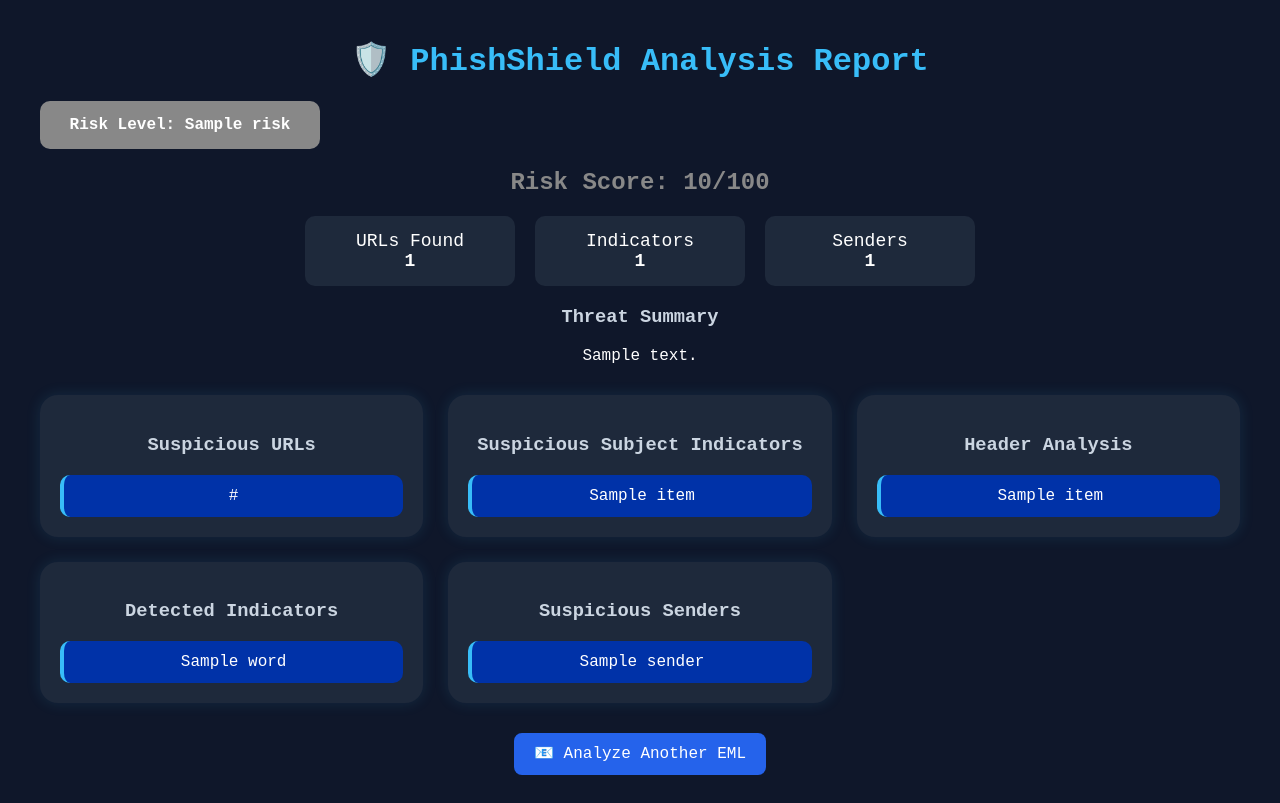
After one commit to MahabhoiAryan/PhishShield, a Flask app: template backend/templates/report.html in a window 1280 px wide. The commit adds this page. Run offline with Flask 3, Linux system fonts and the light colour scheme; the template is opened without the code that fills it: most values are stand-ins (such as "Sample title", 1, 10 or a date in 2020).

Commit message:
Feature added and Major Updation in Files plus few bugs resolved

```diff
--- a/backend/app.py
+++ b/backend/app.py
@@ -1,5 +1,13 @@
 from analyzers.language_checker import detect_suspicious_words, calculate_risk
 from flask import Flask, render_template, request
+from analyzers.eml_parser import parse_eml_file
+from analyzers.subject_checker import analyze_subject
+from analyzers.header_checker import analyze_headers
+from database.db import create_table, save_scan
+
+app = Flask(__name__)
+
+create_table()
 
 from analyzers.url_checker import (
     extract_urls,
@@ -20,8 +28,36 @@ def home():
 
 @app.route("/analyze", methods=["POST"])
 def analyze():
+    uploaded_file = request.files.get("email_file")
+    text_content = request.form.get("email_content", "").strip()
 
-    email_content = request.form["email_content"]
+    if (
+        (not uploaded_file or uploaded_file.filename == "")
+        and text_content == ""
+    ):
+        return """
+        <script>
+            alert("Please paste email content or upload an EML file.");
+            window.location.href='/';
+        </script>
+        """
+    if uploaded_file and uploaded_file.filename.endswith(".eml"):
+
+        parsed_email = parse_eml_file(uploaded_file)
+
+        sender = parsed_email["sender"]
+        subject = parsed_email["subject"]
+        body = parsed_email["body"]
+        headers = parsed_email["headers"]
+
+        email_content = f"""
+        {headers}
+
+        {body}
+        """
+    else:
+
+        email_content = text_content
 
     detected_words = detect_suspicious_words(email_content)
 
@@ -30,19 +66,25 @@ def analyze():
     suspicious_urls, url_risk = check_suspicious_urls(urls)
 
     sender_findings, sender_risk = analyze_sender(email_content)
+    print("EMAIL CONTENT SENT TO HEADER CHECKER")
+    print(email_content)
 
-    uploaded_file = request.files.get("email_file")
-
-    print(uploaded_file)
+    header_findings, header_risk = analyze_headers(email_content)
 
     url_count = len(suspicious_urls)
 
     indicator_count = len(detected_words)
 
     sender_count = len(sender_findings)
+    subject_findings, subject_risk = analyze_subject(subject if 'subject' in locals() else "")
+    keyword_score, _ = calculate_risk(detected_words)
 
-    keyword_score, _ = calculate_risk(detected_words)
-    score = keyword_score + url_risk + sender_risk
+    score = ( keyword_score + url_risk + sender_risk + subject_risk + header_risk )
+    if score > 100:
+        score = 100
+    needle_angle = (score / 100) * 180 - 90
+    confidence = min(score, 100)
+    score = min(score, 100)
     if score >= 40:
         risk = "HIGH"
     elif score >= 20:
@@ -56,6 +98,12 @@ def analyze():
     suspicious_urls
 )
 
+    save_scan(
+        sender if 'sender' in locals() else "Manual Input",
+        risk,
+        score
+    )
+
     badge_color = {
     "LOW": "#22c55e",
     "MEDIUM": "#facc15",
@@ -64,124 +112,157 @@ def analyze():
 
 
 
-    return f"""
-    <!DOCTYPE html>
-    <html>
+        # return f"""
+        # <!DOCTYPE html>
+        # <html>
 
-    <head>
-    <title>PhishShield Report</title>
-    </head>
+        # <head>
+        # <title>PhishShield Report</title>
+        # </head>
 
-    <body style="
-    background:#0f172a;
-    color:white;
-    font-family:Arial;
-    padding:40px;">
+        # <body style="
+        # background:#0f172a;
+        # color:white;
+        # font-family:Arial;
+        # padding:40px;">
 
-    <h1>🛡️ PhishShield Analysis Report</h1>
+        # <h1>🛡️ PhishShield Analysis Report</h1>
 
-    <div style="
-    background:{badge_color};
-    padding:15px;
-    width:250px;
-    border-radius:10px;
-    font-weight:bold;">
+        # <div style="
+        # background:{badge_color};
+        # padding:15px;
+        # width:250px;
+        # border-radius:10px;
+        # font-weight:bold;">
 
-    Risk Level: {risk}
+        # Risk Level: {risk}
 
-    </div>
-    <div style="
-    display:flex;
-    gap:20px;
-    margin-top:20px;
-    margin-bottom:20px;">
+        # </div>
+        # <div style="
+        # display:flex;
+        # gap:20px;
+        # margin-top:20px;
+        # margin-bottom:20px;">
 
-    <div style="
-    background:#1e293b;
-    padding:15px;
-    border-radius:10px;
-    width:180px;
+        # <div style="
+        # background:#1e293b;
+        # padding:15px;
+        # border-radius:10px;
+        # width:180px;
 
-    text-align:center;
+        # text-align:center;
 
-    font-size:18px;
+        # font-size:18px;
 
-    box-shadow:0 0 10px rgba(56,189,248,0.2);">
-    URLs Found<br>
-    <b>{url_count}</b>
-    </div>
+        # box-shadow:0 0 10px rgba(56,189,248,0.2);">
+        # URLs Found<br>
+        # <b>{url_count}</b>
+        # </div>
 
-    <div style="
-    background:#1e293b;
-    padding:15px;
-    border-radius:10px;
-    width:180px;
+        # <div style="
+        # background:#1e293b;
+        # padding:15px;
+        # border-radius:10px;
+        # width:180px;
 
-    text-align:center;
+        # text-align:center;
 
-    font-size:18px;
+        # font-size:18px;
 
-    box-shadow:0 0 10px rgba(56,189,248,0.2);">
-    Indicators<br>
-    <b>{indicator_count}</b>
-    </div>
+        # box-shadow:0 0 10px rgba(56,189,248,0.2);">
+        # Indicators<br>
+        # <b>{indicator_count}</b>
+        # </div>
 
-    <div style="
-    background:#1e293b;
-    padding:15px;
-    border-radius:10px;
-    width:180px;
+        # <div style="
+        # background:#1e293b;
+        # padding:15px;
+        # border-radius:10px;
+        # width:180px;
 
-    text-align:center;
+        # text-align:center;
 
-    font-size:18px;
+        # font-size:18px;
 
-    box-shadow:0 0 10px rgba(56,189,248,0.2);">
-    Senders<br>
-    <b>{sender_count}</b>
-    </div>
+        # box-shadow:0 0 10px rgba(56,189,248,0.2);">
+        # Senders<br>
+        # <b>{sender_count}</b>
+        # </div>
 
-    </div>
-    <br>
+        # </div>
+        # <br>
 
 
-    <h2>Risk Score: {score}/100</h2>
+        # <h2>Risk Score: {score}/100</h2>
 
-    <h3>Threat Summary</h3>
+        # <h3>Threat Summary</h3>
 
-    <p>{summary}</p>
+        # <p>{summary}</p>
 
-    <h3>Suspicious URLs</h3>
+        # <h3>Suspicious URLs</h3>
 
-    <ul>
-    {''.join(f'<li>{url}</li>' for url in suspicious_urls)}
-    </ul>
+        # <ul>
+        # {''.join(f'<li>{url}</li>' for url in suspicious_urls)}
+        # </ul>
 
-    <h3>Detected Indicators</h3>
-    <ul>
-    {''.join(f'<li>{word}</li>' for word in detected_words)}
-    </ul>
+        # <h3>Suspicious Subject Indicators</h3>
 
-    <h3>Suspicious Senders</h3>
+        # <ul>
+        # {''.join(f'<li>{item}</li>' for item in subject_findings)}
+        # </ul>
 
-    <ul>
-    {''.join(f'<li>{sender}</li>' for sender in sender_findings)}
-    </ul>
+        # <h3>Header Analysis</h3>
 
-    <br>
+        # <ul>
+        # {''.join(f'<li>{item}</li>' for item in header_findings)}
 
-    <a href="/" style="
-    color:#38bdf8;
-    text-decoration:none;
-    font-size:18px;">
-    ← Analyze Another Email
-    </a>
+        # {"<li>No suspicious headers detected</li>" if not header_findings else ""}
+        # </ul>
 
-    </body>
+        # <h3>Detected Indicators</h3>
+        # <ul>
+        # {''.join(f'<li>{word}</li>' for word in detected_words)}
+        # </ul>
 
-    </html>
-    """
+        # <h3>Suspicious Senders</h3>
 
+        # <ul>
+        # {''.join(f'<li>{sender}</li>' for sender in sender_findings)}
+        # </ul>
 
+        # <br>
+
+        # <a href="/" style="
+        # color:#38bdf8;
+        # text-decoration:none;
+        # font-size:18px;">
+        # ← Analyze Another Email
+        # </a>
+
+        # </body>
+
+        # </html>
+        # """
+    return render_template(
+        "report.html",
+
+        score=score,
+        needle_angle=needle_angle,
+
+        risk=risk,
+        badge_color=badge_color,
+
+        suspicious_urls=suspicious_urls,
+        detected_words=detected_words,
+        sender_findings=sender_findings,
+        header_findings=header_findings,
+        subject_findings=subject_findings,
+
+        url_count=url_count,
+        indicator_count=indicator_count,
+        sender_count=sender_count,
+
+        summary=summary
+    )
 if __name__ == "__main__":
     app.run(debug=True)
--- a/backend/static/style.css
+++ b/backend/static/style.css
@@ -1,31 +1,67 @@
-body{
-    background-color:#0f172a;
-    color:white;
-    font-family:Arial, sans-serif;
-    margin:40px;
+body {
+  background-color: #0f172a;
+  color: white;
+  font-family: "Courier New", Courier, monospace, sans-serif;
+  margin: 40px;
+  text-align: center;
 }
 
-h1{
-    color:#38bdf8;
+h1 {
+  color: #38bdf8;
 }
 
-h3{
-    color:#cbd5e1;
+h3 {
+  color: #cbd5e1;
 }
 
-textarea{
-    width:100%;
-    max-width:900px;
-    background:#1e293b;
-    color:white;
-    border:1px solid #38bdf8;
-    padding:10px;
+textarea {
+  width: 100%;
+  max-width: 1000px;
+  height: 350px;
+  background: #1e293b;
+  color: white;
+  border: 1px solid #38bdf8;
+  border-radius: 5px;
+  padding: 10px;
 }
 
-button{
-    background:#38bdf8;
-    border:none;
-    padding:12px 20px;
-    cursor:pointer;
-    font-weight:bold;
+button {
+  background-color: #4f7df3;
+  border: 1px solid #4f7df3;
+  color: #fff;
+  font-weight: bold;
+  border-radius: 5px;
+  padding: 20px 25px;
+  cursor: pointer;
 }
+
+.item {
+  background: #0032a8;
+  padding: 12px;
+  margin-top: 10px;
+  border-left: 4px solid #38bdf8;
+  border-radius: 10px;
+  word-break: break-word;
+}
+
+.dashboard-grid {
+  display: grid;
+  grid-template-columns: repeat(auto-fit, minmax(350px, 1fr));
+  gap: 25px;
+  margin-top: 30px;
+}
+
+.analysis-card {
+  background: #1e293b;
+  padding: 20px;
+  border-radius: 18px;
+  box-shadow: 0 0 15px rgba(56, 189, 248, 0.12);
+}
+
+
+
+.risk-score {
+  text-shadow:
+    0 0 8px currentColor,
+    0 0 15px currentColor;
+}
--- /dev/null
+++ b/backend/templates/report.html
@@ -0,0 +1,148 @@
+<!doctype html>
+<html>
+  <head>
+    <title>PhishShield Report</title>
+
+    <link
+      rel="stylesheet"
+      href="{{ url_for('static', filename='style.css') }}"
+    />
+  </head>
+
+  <body>
+    <h1>🛡️ PhishShield Analysis Report</h1>
+
+    <div
+      class="risk-badge"
+      style=" background:{{ badge_color }};
+    padding:15px;
+    width:250px;
+    border-radius:10px;
+    font-weight:bold;"
+    >
+      Risk Level: {{ risk }}
+    </div>
+
+
+    <h2 style="color: {{ badge_color }}">Risk Score: {{ score }}/100</h2>
+
+    <div
+      style="
+        display: flex;
+        gap: 20px;
+        margin-top: 20px;
+        margin-bottom: 20px;
+        justify-content: center;
+      "
+    >
+      <div
+        style="
+          background: #1e293b;
+          padding: 15px;
+          border-radius: 10px;
+          width: 180px;
+          text-align: center;
+          font-size: 18px;
+        "
+      >
+        URLs Found<br />
+        <b>{{ url_count }}</b>
+      </div>
+
+      <div
+        style="
+          background: #1e293b;
+          padding: 15px;
+          border-radius: 10px;
+          width: 180px;
+          text-align: center;
+          font-size: 18px;
+        "
+      >
+        Indicators<br />
+        <b>{{ indicator_count }}</b>
+      </div>
+
+      <div
+        style="
+          background: #1e293b;
+          padding: 15px;
+          border-radius: 10px;
+          width: 180px;
+          text-align: center;
+          font-size: 18px;
+        "
+      >
+        Senders<br />
+        <b>{{ sender_count }}</b>
+      </div>
+    </div>
+
+    <h3>Threat Summary</h3>
+
+    <p>{{ summary }}</p>
+
+    <div class="dashboard-grid">
+      <div class="analysis-card">
+        <h3>Suspicious URLs</h3>
+
+        <div class="item-list">
+          {% for url in suspicious_urls %}
+          <div class="item">{{ url }}</div>
+          {% endfor %}
+        </div>
+      </div>
+
+      <div class="analysis-card">
+        <h3>Suspicious Subject Indicators</h3>
+
+        <div class="item-list">
+          {% for item in subject_findings %}
+          <div class="item">{{ item }}</div>
+          {% endfor %}
+        </div>
+      </div>
+
+      <div class="analysis-card">
+        <h3>Header Analysis</h3>
+
+        {% for item in header_findings %}
+        <div class="item">{{ item }}</div>
+        {% endfor %} {% if not header_findings %}
+        <div class="item">No suspicious headers detected</div>
+        {% endif %}
+      </div>
+
+      <div class="analysis-card">
+        <h3>Detected Indicators</h3>
+
+        {% for word in detected_words %}
+        <div class="item">{{ word }}</div>
+        {% endfor %}
+      </div>
+
+      <div class="analysis-card">
+        <h3>Suspicious Senders</h3>
+
+        {% for sender in sender_findings %}
+        <div class="item">{{ sender }}</div>
+        {% endfor %}
+      </div>
+    </div>
+
+    <div style="margin-top: 40px">
+      <a
+        href="/"
+        style="
+          background: #2563eb;
+          padding: 12px 20px;
+          border-radius: 8px;
+          color: white;
+          text-decoration: none;
+        "
+      >
+        📧 Analyze Another EML
+      </a>
+    </div>
+  </body>
+</html>
```
Also changed, not shown: backend/analyzers/eml_parser.py (added, +40 -0 lines), backend/analyzers/header_checker.py (added, +23 -0 lines), backend/analyzers/subject_checker.py (added, +24 -0 lines), backend/analyzers/url_checker.py (+33 -1 lines), backend/database/db.py (added, +47 -0 lines), backend/templates/index.html (+52 -28 lines), backend/test_eml.py (added, +7 -0 lines), README.md, backend/database/phishshield.db (added), 3 other files.
